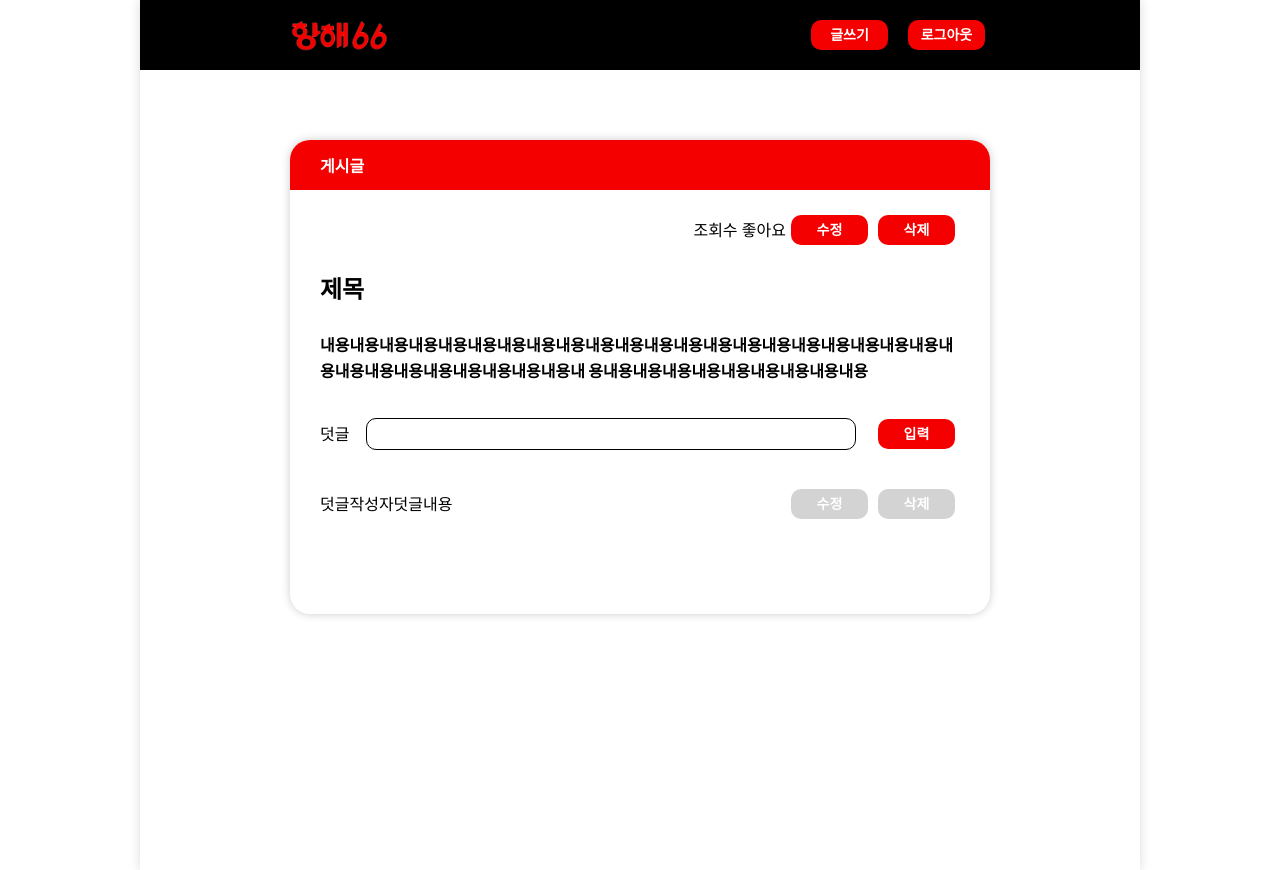
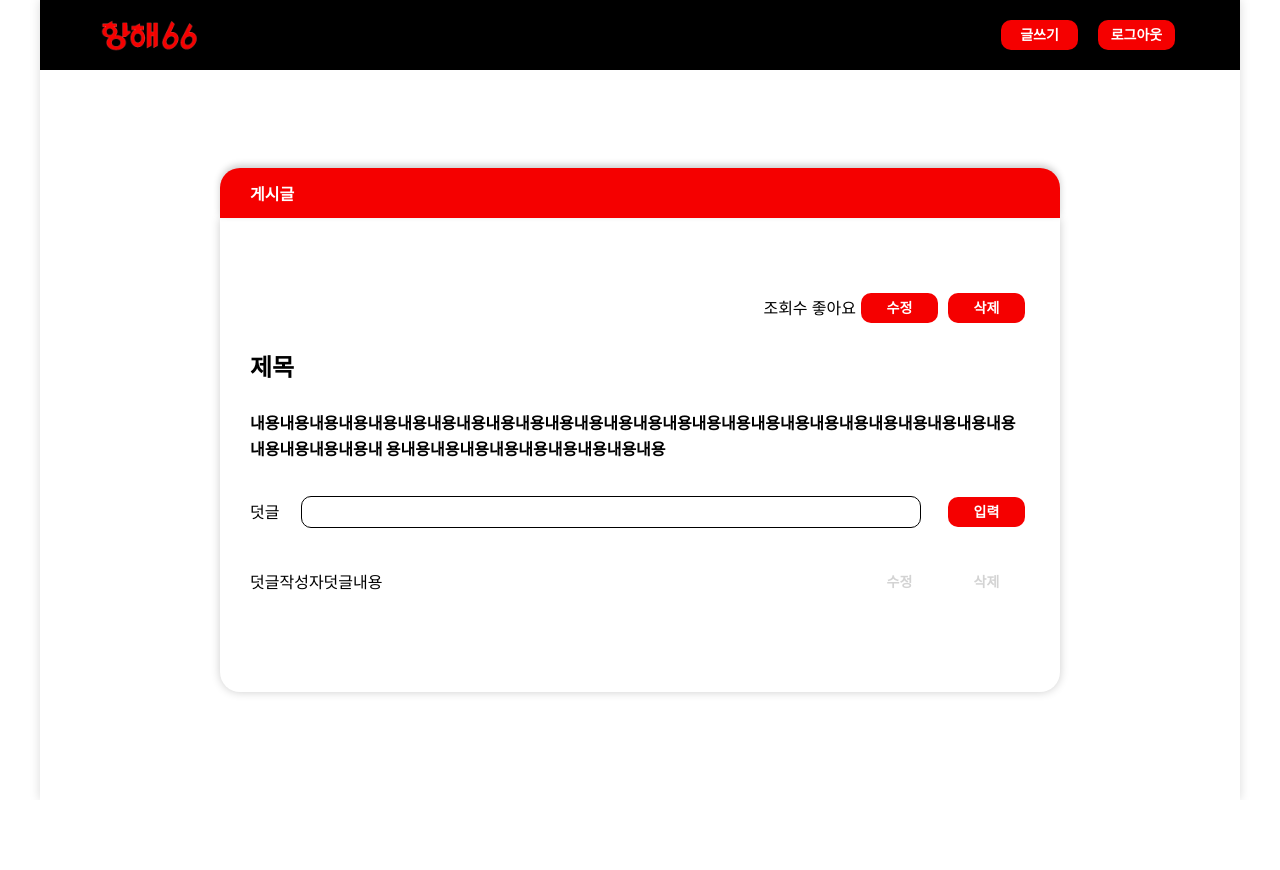
Before and after one commit to gigupc11/MiniProject_Hanghae66_FE, a React (Create React App) app in the folder client/: page /detail in a window 1280 px wide. After the commit the page ends 800 px from the top, so only its background shows below. Built offline with nearby package versions, Linux system fonts and the light colour scheme.

Commit message:
Design: Detail. Header CSS

```diff
--- a/client/src/page/Detail.jsx
+++ b/client/src/page/Detail.jsx
@@ -7,11 +7,12 @@ import Input from "../components/Input";
 const Container = styled.div`
     display: flex;
     flex-direction: column;
-    max-width: 1000px;
-    min-width: 1000px;
+    max-width: 1200px;
+    min-width: 1200px;
     margin: 0 auto;
     box-shadow: 0 0 10px rgba(0, 0, 0, 0.15);
     overflow: hidden;
+    height: 100vh;
 `
 const PostSection = styled.div`
     width: 100%;
@@ -19,26 +20,27 @@ const PostSection = styled.div`
     flex-direction: column;
     display: flex;
     align-items: center;
-    gap: 2rem;
-    padding-top: 70px;
-    min-height: 100vh;
+    justify-content: center;
+    height: 100vh;
+    box-shadow: 0 0 10px rgba(0, 0, 0, 0.2);
 `
 const DetailBox2 = styled.div`
     background-color: #F50000;
     border-radius: 20px 20px 0 0;
     width: 70%;
     height: 50px;
-    box-shadow: 0 0 -10px rgba(0, 0, 0, 0.5); /* 원래 그림자 */
+    box-shadow: rgba(0, 0, 0, 0.2) 0px -3px 7px;
     overflow: hidden; /* 필요한 경우 오버플로우 숨김 */
     /* display: flex; */
-    position: absolute;
+    /* position: absolute; */
     flex-direction: column;
     z-index: 12;
 `;
 
 const DetailBox = styled.div`
+position: relative;
     background-color: #fff;
-    border-radius: 20px;
+    border-radius: 0 0 20px 20px;
     width: 70%;
     height: auto;
     box-shadow: 0 0 10px rgba(0, 0, 0, 0.2); /* 그림자 추가 */
@@ -93,11 +95,16 @@ const TextWrap = styled.div`
     font-weight: 900;
 `
 
+const Box = styled.div`
+
+`
+
 function Detail() {
     return (
         <Container>
             <Header />
             <PostSection>
+
                 <DetailBox2>
                     <TextWrap>게시글</TextWrap>
                 </DetailBox2>
@@ -121,7 +128,7 @@ function Detail() {
                                     용내용내용내용내용내용내용내용내용내용</h4>
                             </ContentsWrap>
                             <CommentWrap>
-                                덧글 <Input size="custom" height={"30px"} width={"490px"} /><Button >입력</Button>
+                                덧글 <Input size="custom" height={"30px"} width={"620px"} /><Button >입력</Button>
                             </CommentWrap>
                             <CommentList>
                                 <CommentList>
@@ -129,13 +136,14 @@ function Detail() {
                                     <div>덧글내용</div>
                                 </CommentList>
                                 <CommentList>
-                                    <Button bc={"lightgray"} hoverbc={"gray"}>수정</Button>
-                                    <Button bc={"lightgray"} hoverbc={"gray"}>삭제</Button>
+                                    <Button bc={"white"} hoverbc={"gray"} color={"lightgray"}>수정</Button>
+                                    <Button bc={"white"} hoverbc={"gray"} color={"lightgray"}>삭제</Button>
                                 </CommentList>
                             </CommentList>
                         </div>
                     </InputWrap>
                 </DetailBox>
+
             </PostSection>
         </Container>
     )
--- a/client/src/page/Header.jsx
+++ b/client/src/page/Header.jsx
@@ -12,7 +12,7 @@ const HeaderBar = styled.div`
     display: flex;
     align-items: center;
     justify-content: space-between;
-    padding: 15px 15%;
+    padding: 15px 5%;
     background: #000;
 `
 
```
